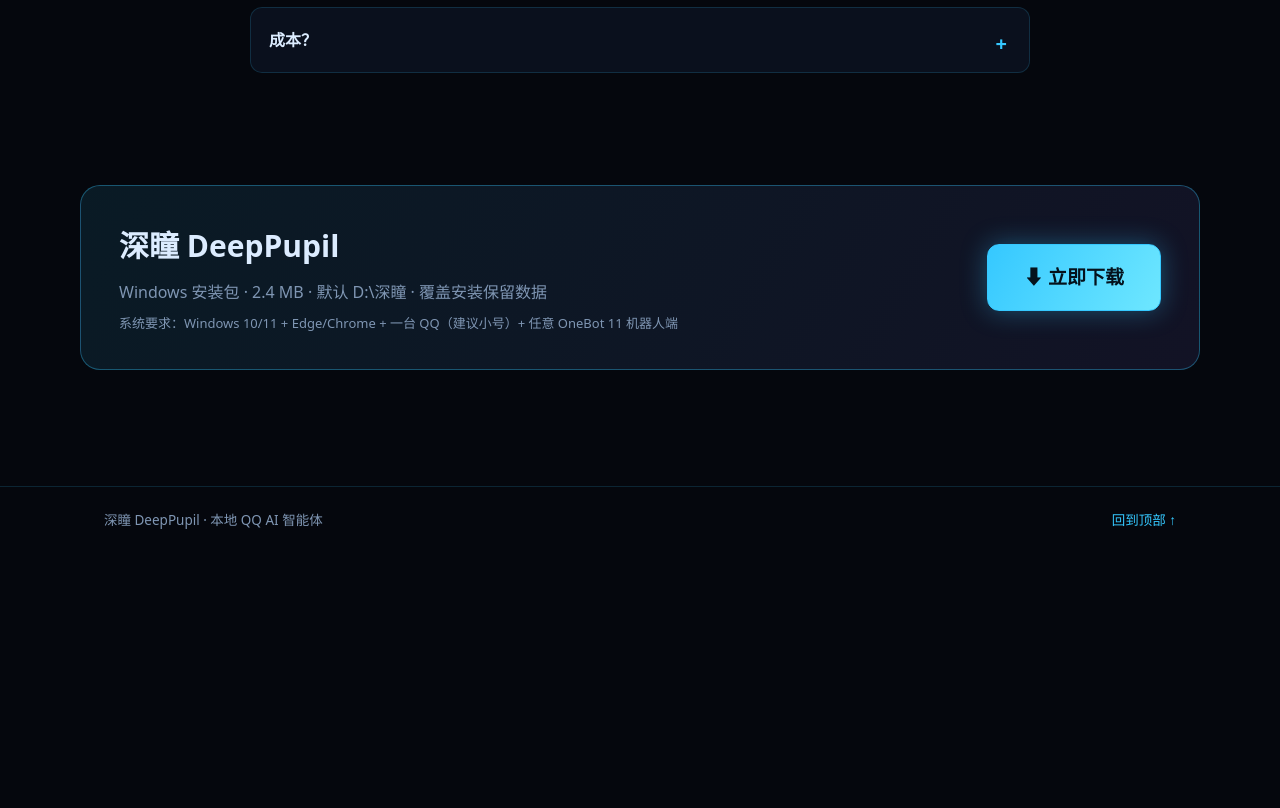
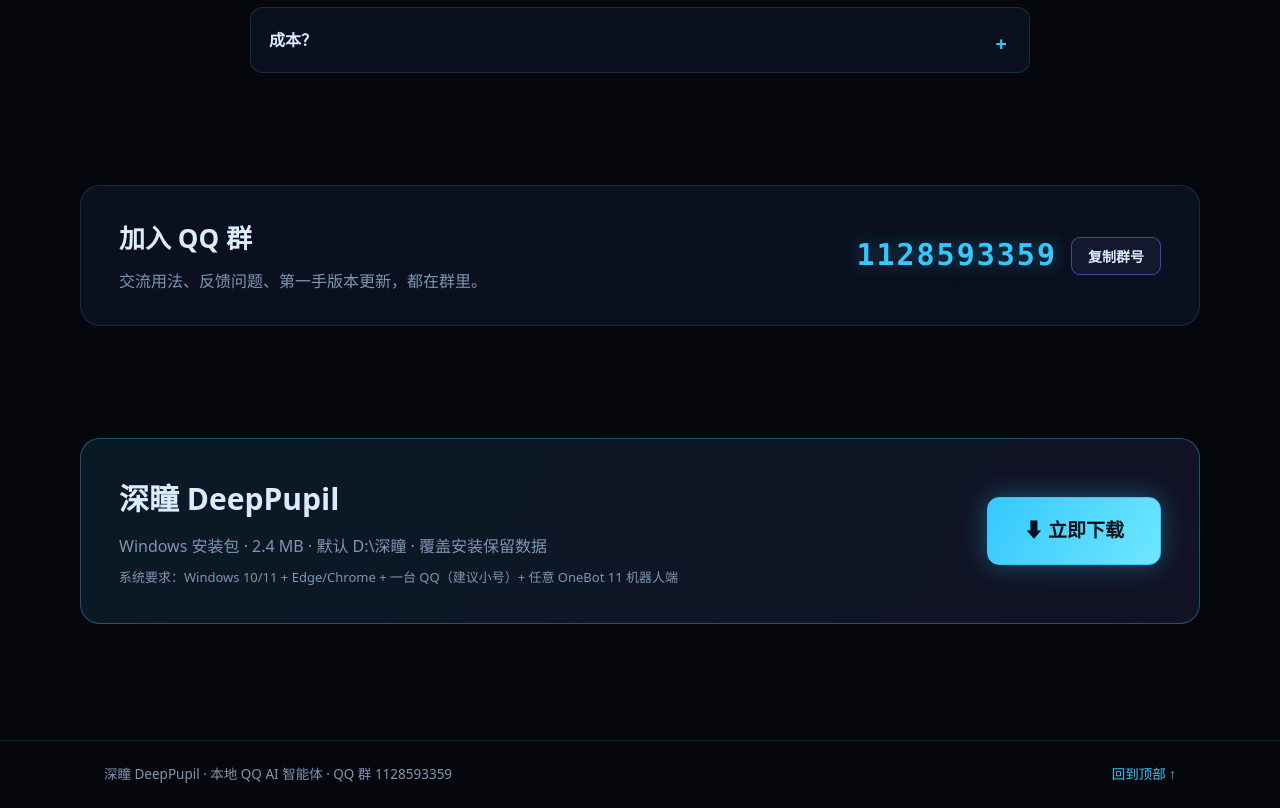
Before and after one commit to BlushHorizon/MoYuTong, a plain HTML site: page site/index.html in a window 1280 px wide. Shown: the part 5124-5932 px from the top of the page. Before the commit the page ends 5679 px from the top, so only its background shows below. Drawn offline with Linux system fonts and the light colour scheme.

Commit message:
feat(官网): 加入 QQ 群 1128593359（复制群号按钮）

```diff
--- a/site/assets/site.css
+++ b/site/assets/site.css
@@ -128,6 +128,16 @@
 .mv-box video { width: 100%; aspect-ratio: 16 / 9; border-radius: 12px; display: block; background: #000; }
 .mv-box .fine { margin-top: 12px; }
 
+/* QQ 群 */
+.group-card {
+  display: flex; align-items: center; justify-content: space-between; gap: 24px; flex-wrap: wrap;
+  background: var(--panel); border: 1px solid var(--line); border-radius: 20px; padding: 30px 38px;
+}
+.group-card h2 { font-size: 26px; }
+.group-card p { color: var(--dim); margin-top: 6px; }
+.group-side { display: flex; align-items: center; gap: 14px; }
+.group-num { font-family: var(--mono); font-size: 30px; font-weight: 700; color: var(--cyan); text-shadow: 0 0 18px rgba(53, 200, 255, 0.4); letter-spacing: 2px; }
+
 /* 页脚 */
 footer { border-top: 1px solid var(--line); margin-top: 60px; }
 .foot { display: flex; justify-content: space-between; align-items: center; padding: 22px 24px; color: var(--dim); font-size: 13.5px; }
--- a/site/assets/site.js
+++ b/site/assets/site.js
@@ -1,4 +1,25 @@
 'use strict';
+/* 复制 QQ 群号（file:// 下 clipboard API 不可用，走 execCommand 兜底） */
+function copyGroup() {
+  const text = '1128593359';
+  const btn = document.getElementById('btnCopyGroup');
+  const done = () => {
+    if (!btn) return;
+    btn.textContent = '已复制 ✓';
+    setTimeout(() => { btn.textContent = '复制群号'; }, 1600);
+  };
+  const fallback = () => {
+    const ta = document.createElement('textarea');
+    ta.value = text;
+    ta.style.cssText = 'position:fixed;left:-9999px';
+    document.body.appendChild(ta);
+    ta.select();
+    try { document.execCommand('copy'); done(); } catch (e) { alert('群号：1128593359'); }
+    ta.remove();
+  };
+  if (navigator.clipboard && window.isSecureContext) navigator.clipboard.writeText(text).then(done).catch(fallback);
+  else fallback();
+}
 /* 深瞳官网交互：星空网格背景、打字机、滚动出现、悬浮表情包装饰 */
 (function () {
   /* ---------- 背景：合成波网格 + 粒子 ---------- */
--- a/site/index.html
+++ b/site/index.html
@@ -172,7 +172,21 @@
     </div>
   </section>
 
-  <!-- 下载 -->
+  <!-- QQ 群 -->
+  <section class="wrap sec" id="group">
+    <div class="group-card reveal">
+      <div>
+        <h2>加入 QQ 群</h2>
+        <p>交流用法、反馈问题、第一手版本更新，都在群里。</p>
+      </div>
+      <div class="group-side">
+        <span class="group-num">1128593359</span>
+        <button class="btn btn-ghost btn-sm" id="btnCopyGroup" onclick="copyGroup()">复制群号</button>
+      </div>
+    </div>
+  </section>
+
+<!-- 下载 -->
   <section class="wrap sec" id="download">
     <div class="dl reveal">
       <div>
@@ -187,7 +201,7 @@
 
 <footer>
   <div class="wrap foot">
-    <span>深瞳 DeepPupil · 本地 QQ AI 智能体</span>
+    <span>深瞳 DeepPupil · 本地 QQ AI 智能体 · QQ 群 1128593359</span>
     <a href="#top">回到顶部 ↑</a>
   </div>
 </footer>
```
